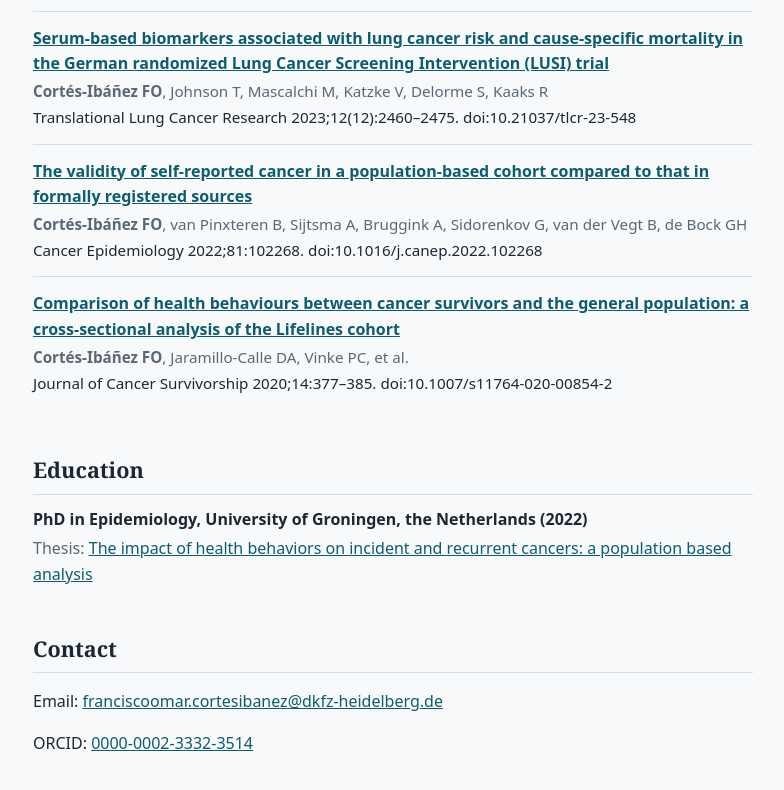
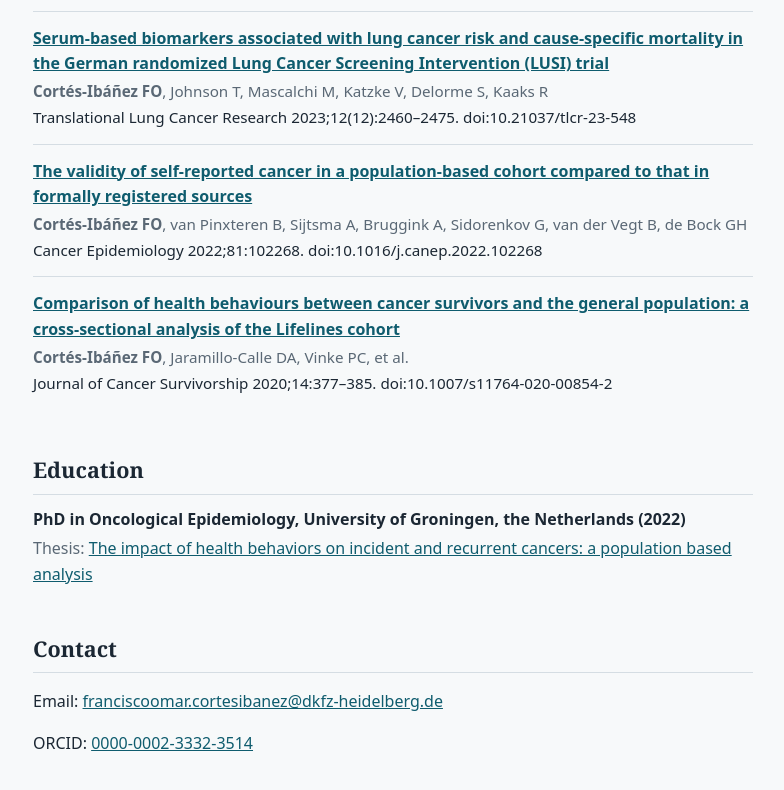
Before and after one commit to PatoAhuizote/franciscocortesibanez, a plain HTML site: page index.html in a window 1280 px wide. Shown: the part 562-1352 px from the top of the page, without its empty margins (247-1031 px from the left). Drawn offline with Linux system fonts and the light colour scheme.

Commit message:
Update index.html

```diff
--- a/index.html
+++ b/index.html
@@ -85,7 +85,7 @@
 
     <h2 data-i18n="h_edu">Education</h2>
     <div class="edu">
-      <strong><span data-i18n="phd">PhD in Epidemiology</span>, <span data-i18n="uni">University of Groningen, the Netherlands</span> (2022)</strong>
+      <strong><span data-i18n="phd">PhD in Oncological Epidemiology</span>, <span data-i18n="uni">University of Groningen, the Netherlands</span> (2022)</strong>
       <p><span data-i18n="thesis">Thesis:</span> <a href="https://doi.org/10.33612/diss.231240920">The impact of health behaviors on incident and recurrent cancers: a population based analysis</a></p>
     </div>
 
@@ -99,18 +99,18 @@
       en: { nav_profile: "Profile", nav_research: "Research",
             affil: "Division of Cancer Epidemiology, German Cancer Research Center (DKFZ), Heidelberg, Germany",
             h_pubs: "Selected publications",
-           h_edu: "Education", phd: "PhD in Epidemiology", uni: "University of Groningen, the Netherlands",
+           h_edu: "Education", phd: "PhD in Oncological Epidemiology", uni: "University of Groningen, the Netherlands",
             thesis: "Thesis:",
            h_contact: "Contact" },
       es: { nav_profile: "Perfil", nav_research: "Investigación",
             affil: "División de Epidemiología del Cáncer, Centro Alemán de Investigación de Cáncer (DKFZ), Heidelberg, Alemania",
             h_pubs: "Publicaciones selectas",
-           h_edu: "Formación", phd: "Doctorado en Epidemiología", uni: "Universidad de Groningen, Países Bajos",
+           h_edu: "Formación", phd: "Doctorado en Epidemiología Oncológica", uni: "Universidad de Groningen, Países Bajos",
            thesis: "Tesis:",
            h_contact: "Contacto" },
       de: { nav_profile: "Profil", nav_research: "Forschung",
             affil: "Abteilung Krebsepidemiologie, Deutsches Krebsforschungszentrum (DKFZ), Heidelberg, Deutschland",
-            h_edu: "Ausbildung", phd: "Promotion in Epidemiologie", uni: "Universität Groningen, Niederlande",
+            h_edu: "Ausbildung", phd: "Promotion in Krebs Epidemiologie", uni: "Universität Groningen, Niederlande",
            thesis: "Dissertation:",
            h_pubs: "Ausgewählte Publikationen", h_contact: "Kontakt" }
     };
```
